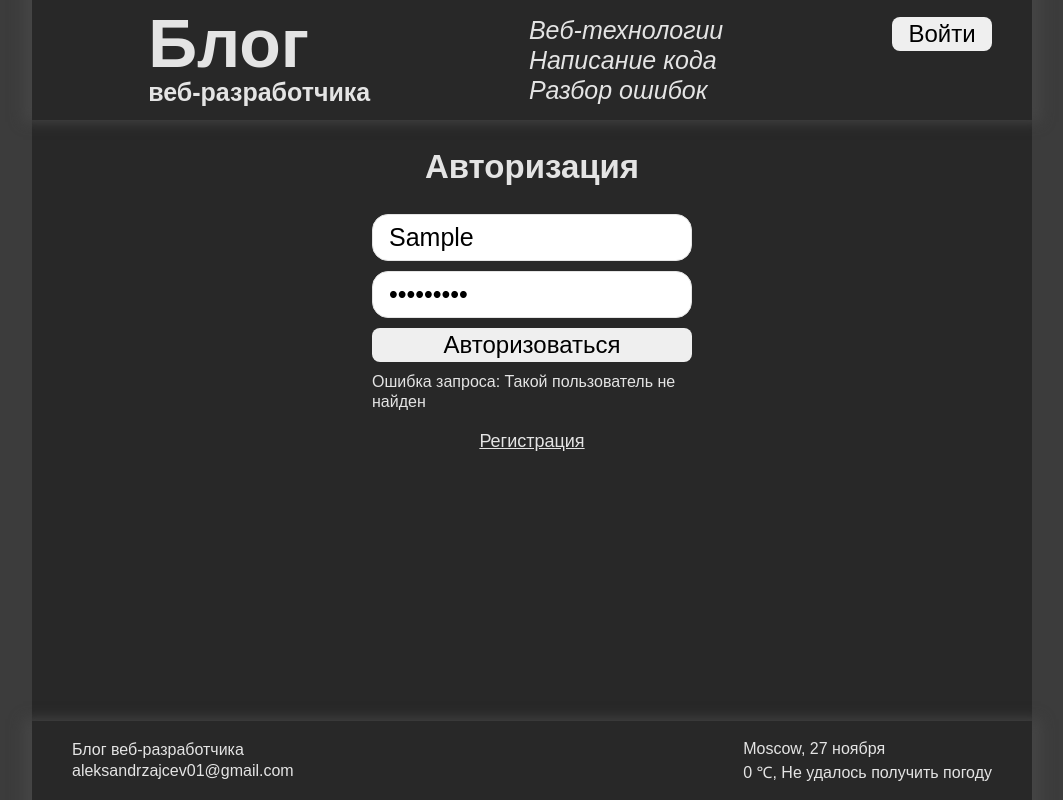
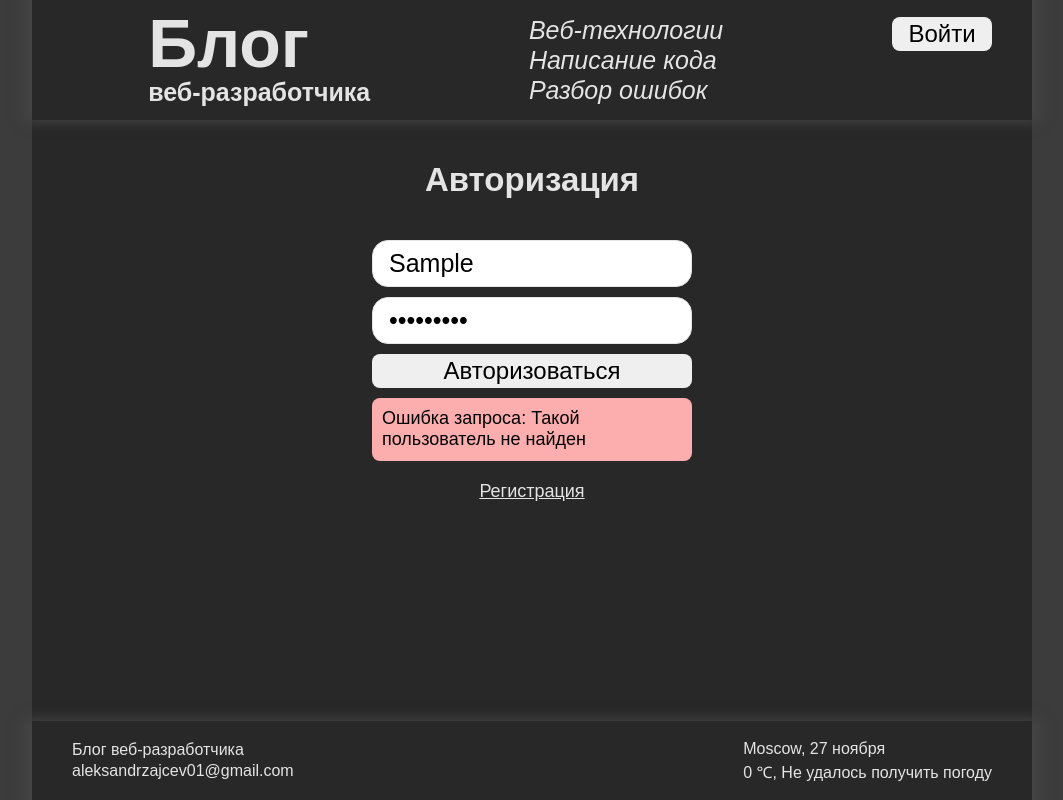
Before and after one commit to katsu-w/blog, a React (Vite) app: page /login in a window 1280 px wide. Both pictures are taken after typing "Sample", "Sample123" into the empty fields and a click on the button "Авторизоваться". Shown: the whole page, without its empty margins (108-1171 px from the left). Built offline with nearby package versions, Linux system fonts and the light colour scheme; no server answers; data requests are answered from the project's data file; a web font is replaced by a local one.

Commit message:
Финальная доработка страницы авторизации

```diff
--- a/src/bff/server.js
+++ b/src/bff/server.js
@@ -1,6 +1,6 @@
 import { getUser } from './get-user.js';
 import { addUser } from './add-user.js';
-import { createSession } from 'react-router';
+import { createSession } from './create-session.js';
 
 export const server = {
 	async authorize(authLogin, authPassword) {
--- a/src/components/UI/button/button.jsx
+++ b/src/components/UI/button/button.jsx
@@ -11,7 +11,7 @@ const ButtonContainer = ({ children, className, ...props }) => {
 export const Button = styled(ButtonContainer)`
 	color: #000;
 	font-size: 24px;
-	width: ${({width = '100%'}) => width};
+	width: ${({ width = '100%' }) => width};
 	padding: 3px;
 	margin: 0;
 	border: none;
@@ -21,4 +21,8 @@ export const Button = styled(ButtonContainer)`
 	&:hover {
 		transform: scale(1.03);
 	}
+
+	&:disabled {
+		color: #bababa;
+	}
 `;
--- /dev/null
+++ b/src/components/UI/h2/h2.jsx
@@ -0,0 +1,11 @@
+import styled from 'styled-components';
+
+const H2Container = ({ className, children }) => {
+	return (
+		<h2 className={className}>{children}</h2>
+	);
+}
+
+export const H2 = styled(H2Container)`
+	margin-block: 40px;
+`;
--- a/src/components/UI/index.js
+++ b/src/components/UI/index.js
@@ -1,2 +1,3 @@
 export * from './input/input';
 export * from './button/button';
+export * from './h2/h2';
--- a/src/pages/authorization/authorization.jsx
+++ b/src/pages/authorization/authorization.jsx
@@ -4,7 +4,7 @@ import { yupResolver } from '@hookform/resolvers/yup';
 import { server } from '../../bff';
 import { useState } from 'react';
 import styled from 'styled-components';
-import { Button, Input } from '../../components/UI';
+import { Button, Input, H2 } from '../../components/UI';
 import { Link } from 'react-router-dom';
 
 const authFormSchema = yup.object().shape({
@@ -32,7 +32,13 @@ const StyledLink = styled(Link)`
 	text-align: center;
 	text-decoration: underline;
 	margin: 10px 0;
-	font-size: 18px;
+`;
+
+const ErrorMassage = styled.div`
+	background-color: #fcadad;
+	border-radius: 8px;
+	padding: 10px;
+	color: #000;
 `;
 
 const AuthorizationContainer = ({ className }) => {
@@ -48,14 +54,14 @@ const AuthorizationContainer = ({ className }) => {
 		resolver: yupResolver(authFormSchema),
 	});
 
-	const [serverError, setServerError] = useState('');
+	const [serverError, setServerError] = useState(null);
 
 	const onSubmit = async ({ login, password }) => {
 		await server.authorize(login, password).then(({ error, res }) => {
 			if (error) {
 				setServerError(`Ошибка запроса: ${error}`);
 			}
-			console.log(res);
+			console.log('res', res);
 		});
 	};
 
@@ -64,17 +70,24 @@ const AuthorizationContainer = ({ className }) => {
 
 	return (
 		<main className={className}>
-			<h2>Авторизация</h2>
+			<H2>Авторизация</H2>
 			<form onSubmit={handleSubmit(onSubmit)}>
-				<Input name="login" type="text" placeholder="Логин..." {...register('login')} />
+				<Input
+					name="login"
+					type="text"
+					placeholder="Логин..."
+					{...register('login', { onChange: () => setServerError(null) })}
+				/>
 				<Input
 					name="password"
 					type="password"
 					placeholder="Пароль..."
-					{...register('password')}
+					{...register('password', { onChange: () => setServerError(null) })}
 				/>
-				<Button type="submit" disabled={!!formError}>Авторизоваться</Button>
-				{errorMassage && <div>{errorMassage}</div>}
+				<Button type="submit" disabled={!!formError}>
+					Авторизоваться
+				</Button>
+				{errorMassage && <ErrorMassage>{errorMassage}</ErrorMassage>}
 				<StyledLink to="/register">Регистрация</StyledLink>
 			</form>
 		</main>
@@ -92,5 +105,6 @@ export const Authorization = styled(AuthorizationContainer)`
 		align-items: center;
 		gap: 10px;
 		width: 320px;
+		font-size: 18px;
 	}
 `;
```
